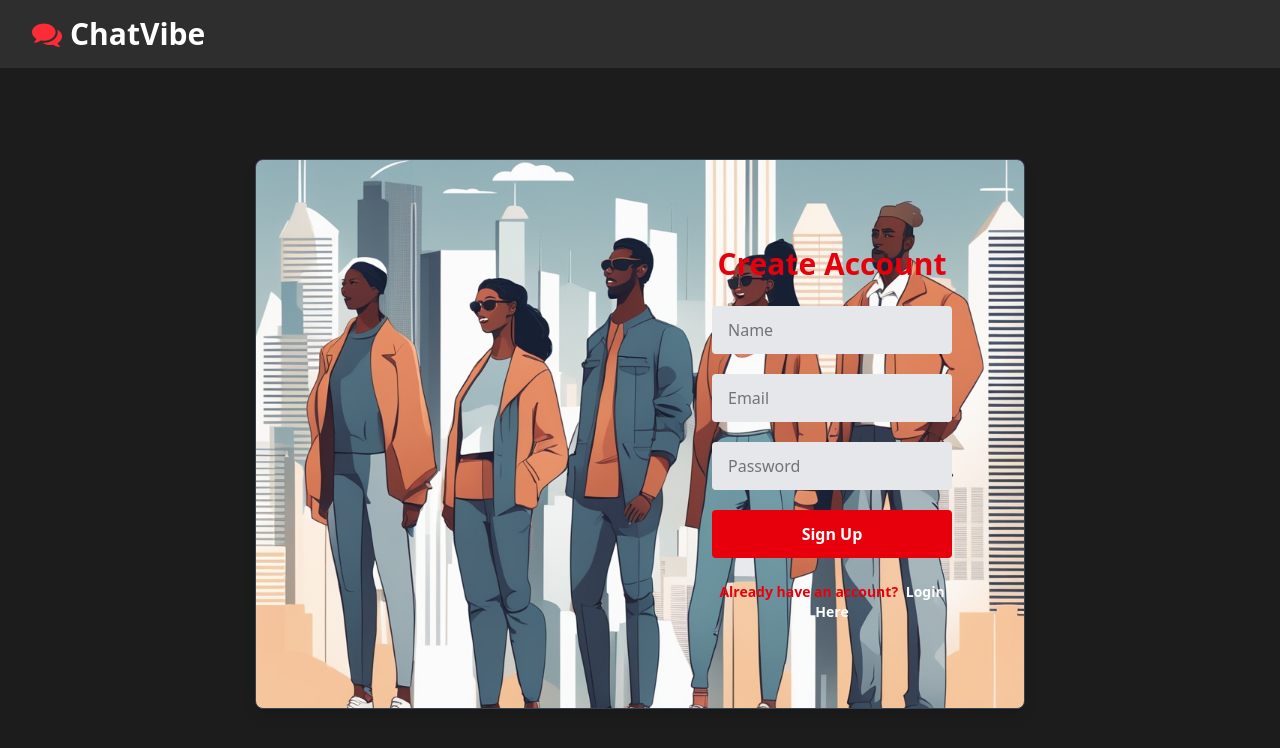
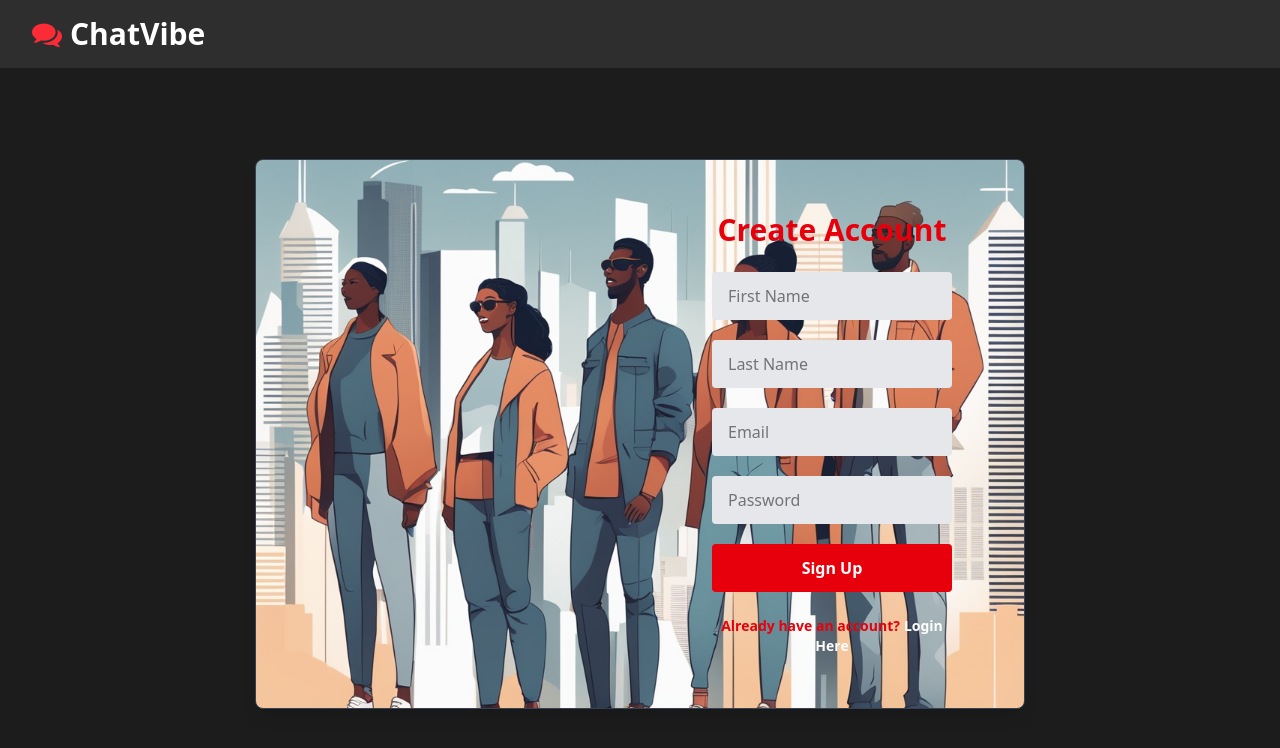
Before and after one commit to pisuke003/vibe_chat_client, a React (Vite) app: page /signup in a window 1280 px wide. Shown: the top 748 px of the page. Built offline with nearby package versions, Linux system fonts and the light colour scheme.

Commit message:
change in signup form and searbar

```diff
--- a/src/pages/home/component/sidebar.jsx
+++ b/src/pages/home/component/sidebar.jsx
@@ -62,8 +62,8 @@ function Sidebar({ openChat }) {
   };
 
   return (
-    <div className="w-full md:w-[30%] px-4 sm:px-5 bg-[#1f1f1f] text-white h-screen border-r border-gray-700 overflow-y-auto">
-
+    <div className="w-full lg:w-[30%]px-5 bg-[#1f1f1f] text-white h-screen border-r border-gray-700 overflow-y-auto">
+      {/* Search Input */}
       <div className="relative mb-5 w-full max-w-xl mx-auto">
         <input
           type="text"
--- a/src/pages/signup/index.jsx
+++ b/src/pages/signup/index.jsx
@@ -7,6 +7,7 @@ import bgImage from '../../assets/images/bg.jpg';
 function Signup() {
   const [user, setUser] = React.useState({
     firstname: '',
+    lastname: '',
     email: '',
     password: '',
   });
@@ -19,7 +20,7 @@ function Signup() {
 
       if (response.success) {
         toast.success('Signup successful!');
-        setUser({ firstname: '', email: '', password: '' });
+        setUser({ firstname: '', lastname: '', email: '', password: '' });
       } else {
         toast.error(response.message || 'Signup failed');
       }
@@ -50,25 +51,31 @@ function Signup() {
             backgroundRepeat: 'no-repeat',
           }}
         >
-          {/* Left side - optional visual */}
           <div className="hidden md:block md:w-1/2 bg-transparent" />
 
-          {/* Form container */}
           <div className="w-full md:w-1/2 flex items-center justify-center p-8 sm:p-12">
-            <div className="w-full max-w-md bg-transparent p-6 rounded-md ">
+            <div className="w-full max-w-md bg-transparent p-6 rounded-md">
               <h1 className="text-3xl font-bold text-red-600 mb-6 text-center">Create Account</h1>
 
               <form className="space-y-5" onSubmit={onFormSubmit} noValidate>
                 <input
                   type="text"
                   name="firstname"
-                  placeholder="Name"
+                  placeholder="First Name"
                   className="w-full px-4 py-3 rounded bg-gray-200 text-black outline-none focus:ring-2 focus:ring-red-500"
                   value={user.firstname}
                   onChange={(e) => setUser({ ...user, firstname: e.target.value })}
                   required
                 />
-
+                <input
+                  type="text"
+                  name="lastname"
+                  placeholder="Last Name"
+                  className="w-full px-4 py-3 rounded bg-gray-200 text-black outline-none focus:ring-2 focus:ring-red-500"
+                  value={user.lastname}
+                  onChange={(e) => setUser({ ...user, lastname: e.target.value })}
+                  required
+                />
                 <input
                   type="email"
                   name="email"
@@ -78,7 +85,6 @@ function Signup() {
                   onChange={(e) => setUser({ ...user, email: e.target.value })}
                   required
                 />
-
                 <input
                   type="password"
                   name="password"
@@ -98,7 +104,7 @@ function Signup() {
               </form>
 
               <p className="mt-6 text-center text-sm font-semibold text-red-600">
-                Already have an account?{' '}
+                Already have an account?
                 <Link to="/login" className="text-white hover:underline ml-1">
                   Login Here
                 </Link>
```
Lines whose indentation alone changed are shown as unchanged.
